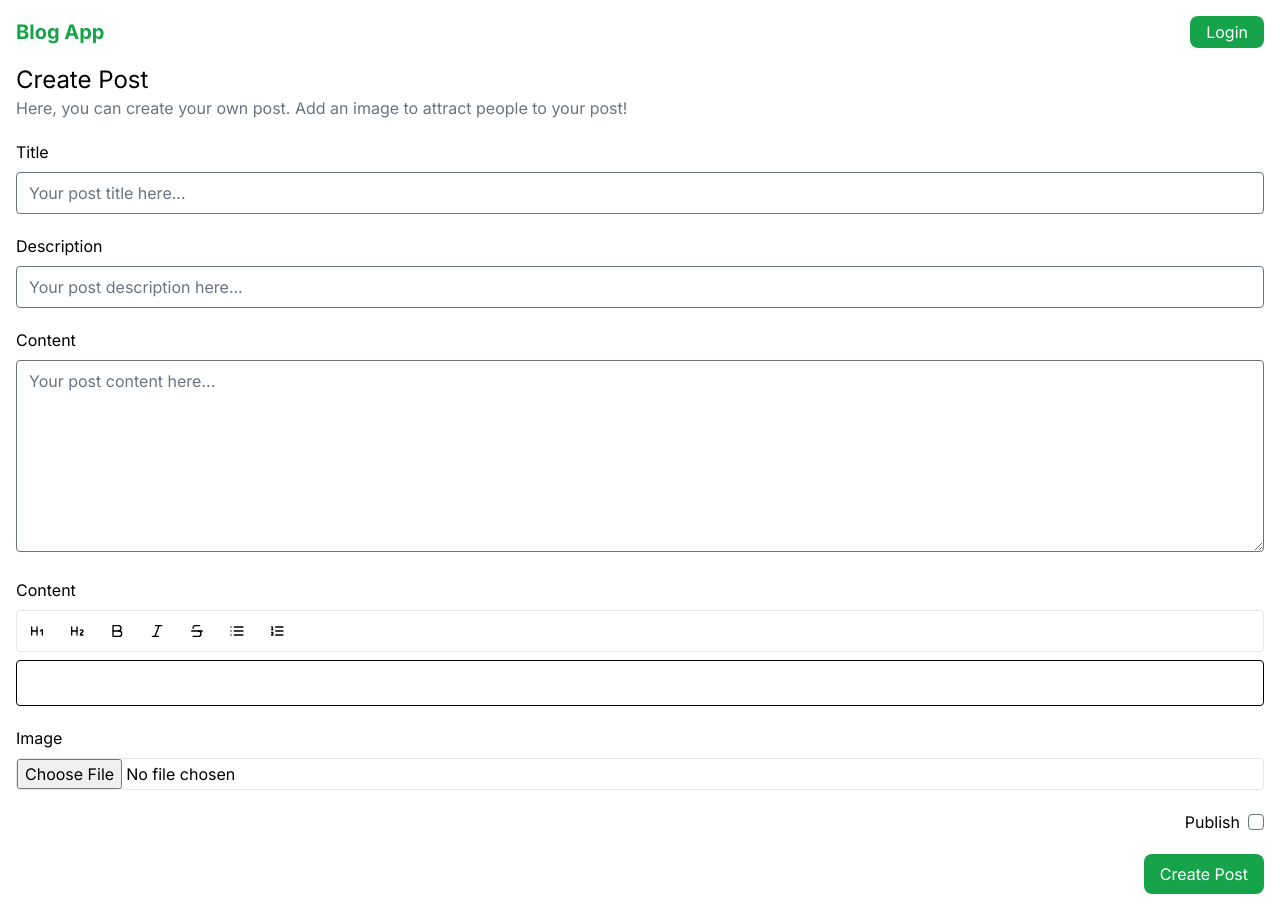
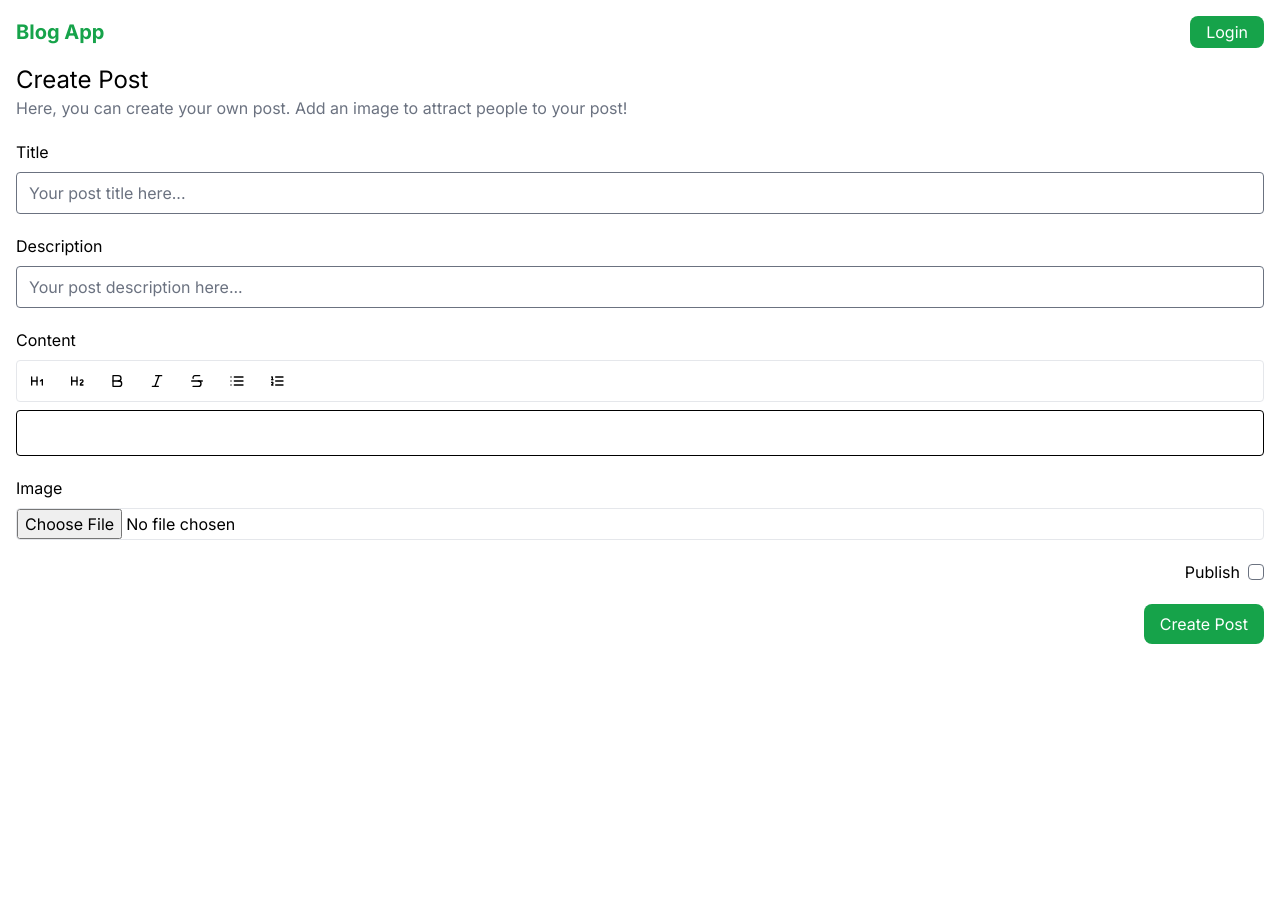
Before and after one commit to peterpardo/next-blog-app, a Next.js app: page /create-post in a window 1280 px wide. After the commit the page ends 800 px from the top, so only its background shows below. Built offline with nearby package versions, Linux system fonts and the light colour scheme; no server answers.

Commit message:
feat: remove textarea field in post form

```diff
--- a/app/components/PostForm.tsx
+++ b/app/components/PostForm.tsx
@@ -128,15 +128,6 @@ const PostForm = ({ action = "CREATE", post }: PostForm) => {
           required
           onChange={handleInputChange}
         />
-        <TextareaField
-          name="content"
-          id="content"
-          label="Content"
-          value={postData.content}
-          error={isCreateAction ? createState?.content : editState?.content}
-          required
-          placeholder="Your post content here..."
-        />
         <Tiptap data={post?.content as string} onChange={handleContentChange} />
         <InputField
           name="image"
```
